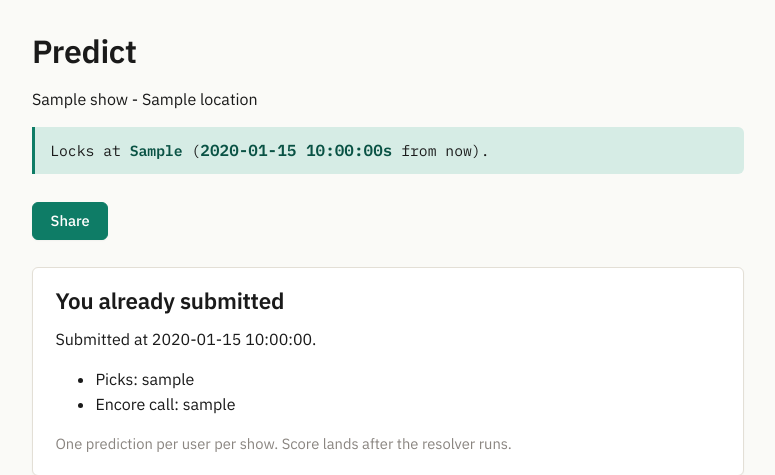
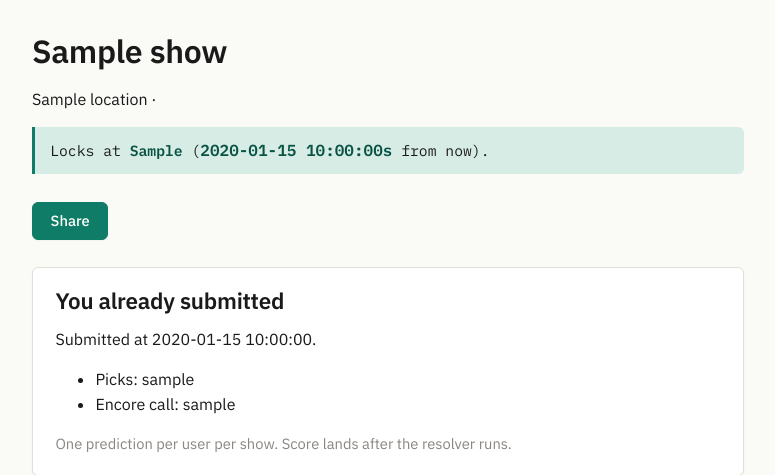
Before and after one commit to pete-builds/open-setlist-stash, a FastAPI app: template src/setlist_stash/templates/predict.html in a window 1280 px wide. Shown: the part 68-543 px from the top of the page, without its empty margins (252-1027 px from the left). Run offline with FastAPI, Linux system fonts and the light colour scheme; the template is opened without the code that fills it: most values are stand-ins (such as "Sample title", 1, 10 or a date in 2020); parts of the project's set-up code (start-up, migrations or seed data) failed here and were passed over.

Commit message:
Predict header: venue as title + city/date line
Co-Authored-By: Claude Opus 4.8 <noreply@anthropic.com>

```diff
--- a/src/setlist_stash/templates/predict.html
+++ b/src/setlist_stash/templates/predict.html
@@ -1,8 +1,8 @@
 {% extends "base.html" %}
 {% block title %}Predict {{ show.show_date }}{% endblock %}
 {% block content %}
-  <h1>Predict {{ show.show_date }}</h1>
-  {% if show.venue_name %}<p>{{ show.venue_name }}{% if show.location %} - {{ show.location }}{% endif %}</p>{% endif %}
+  <h1>{{ show.venue_name or "Make your picks" }}</h1>
+  <p class="show-meta">{% if show.location %}{{ show.location }} &middot; {% endif %}{{ show.show_date }}</p>
 
   {% if lock.is_locked %}
     <p class="lock"><strong>Locked</strong> at {{ lock.lock_at_display }}.</p>
```
